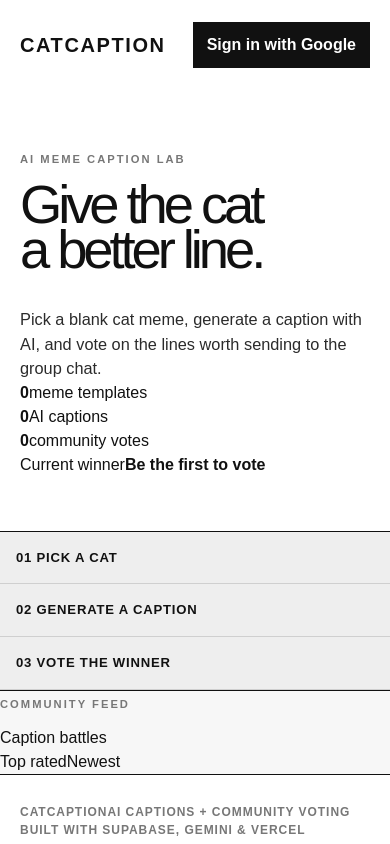
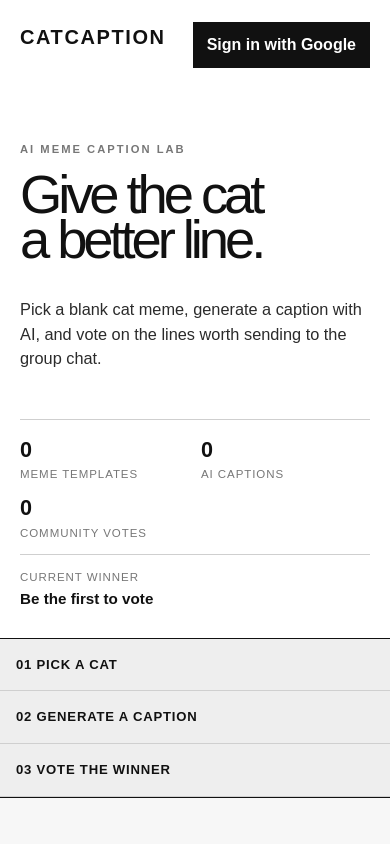
Before and after one commit to blee181/nextjs-homework, a Next.js app: page / in a window 390 px wide. Shown: the top 844 px of the page. Built offline with nearby package versions, Linux system fonts and the light colour scheme; no server answers; the database is empty.

Commit message:
Polish Week 5 responsive layout and usability

```diff
--- a/app/globals.css
+++ b/app/globals.css
@@ -11,7 +11,7 @@
 }
 
 * { box-sizing: border-box; }
-html { background: var(--paper); }
+html { background: var(--paper); scroll-behavior: smooth; }
 body {
   margin: 0;
   background: var(--paper);
@@ -25,7 +25,7 @@ button, input { font: inherit; }
 .hero {
   background: var(--white);
   border-bottom: 1px solid var(--black);
-  padding: 22px clamp(20px, 5vw, 72px) 54px;
+  padding: 22px clamp(20px, 5vw, 72px) 44px;
 }
 .nav {
   display: flex;
@@ -41,6 +41,7 @@ button, input { font: inherit; }
 }
 .navLinks { display: flex; gap: 18px; align-items: center; font-weight: 700; }
 .navLinks a { text-decoration: none; border-bottom: 1px solid var(--black); }
+.navLinks form { margin: 0; }
 .signedIn { font-size: .72rem; text-transform: uppercase; letter-spacing: .12em; color: var(--mid); }
 .loginLink {
   background: var(--black);
@@ -48,8 +49,17 @@ button, input { font: inherit; }
   padding: 10px 13px;
   border: 1px solid var(--black) !important;
 }
+.textButton {
+  border: 0;
+  border-bottom: 1px solid var(--black);
+  padding: 0;
+  background: transparent;
+  color: var(--black);
+  cursor: pointer;
+  font-weight: 700;
+}
 
-.heroCopy { max-width: 980px; padding-top: 78px; }
+.heroCopy { max-width: 980px; padding-top: 68px; }
 .eyebrow {
   display: inline-block;
   font-size: .7rem;
@@ -66,11 +76,35 @@ button, input { font: inherit; }
   max-width: 1100px;
 }
 .heroCopy p {
-  max-width: 650px;
+  max-width: 660px;
   font-size: clamp(1.02rem, 2vw, 1.35rem);
   line-height: 1.5;
   margin: 34px 0 0;
   color: var(--charcoal);
+}
+.statsBar {
+  display: grid;
+  grid-template-columns: 130px 130px 130px 1fr;
+  gap: 12px;
+  margin-top: 48px;
+  border-top: 1px solid var(--line);
+  padding-top: 18px;
+}
+.statsBar > div {
+  display: flex;
+  flex-direction: column;
+  gap: 4px;
+}
+.statsBar strong { font-size: 1.35rem; line-height: 1.15; }
+.statsBar span { color: var(--mid); font-size: .72rem; text-transform: uppercase; letter-spacing: .08em; }
+.winnerStat {
+  padding-left: 20px;
+  border-left: 1px solid var(--line);
+}
+.winnerStat strong {
+  font-size: .95rem;
+  max-width: 520px;
+  font-weight: 700;
 }
 
 .howItWorks {
@@ -89,12 +123,40 @@ button, input { font: inherit; }
 }
 .howItWorks span:last-child { border-right: 0; }
 
+.feedHeader {
+  max-width: 1240px;
+  margin: 46px auto 0;
+  padding: 0 clamp(20px, 5vw, 72px);
+  display: flex;
+  align-items: end;
+  justify-content: space-between;
+  gap: 20px;
+}
+.feedHeader h2 {
+  margin: 0;
+  font-size: clamp(2rem, 4vw, 3.3rem);
+  letter-spacing: -.055em;
+}
+.sortTabs {
+  display: flex;
+  border: 1px solid var(--black);
+  background: var(--white);
+}
+.sortTabs a {
+  text-decoration: none;
+  padding: 9px 12px;
+  font-size: .78rem;
+  font-weight: 800;
+}
+.sortTabs a + a { border-left: 1px solid var(--black); }
+.sortTabs a.active { background: var(--black); color: var(--white); }
+
 .feed { padding: 0 clamp(20px, 5vw, 72px); }
 .memeCard {
   display: grid;
   grid-template-columns: minmax(300px, .92fr) minmax(420px, 1.08fr);
   border: 1px solid var(--black);
-  margin: 52px auto;
+  margin: 34px auto 52px;
   max-width: 1240px;
   background: var(--white);
   box-shadow: 8px 8px 0 #d9d9d9;
@@ -120,7 +182,7 @@ button, input { font: inherit; }
   position: absolute;
   left: 16px;
   bottom: 16px;
-  background: rgba(255,255,255,.94);
+  background: rgba(255,255,255,.95);
   border: 1px solid var(--black);
   padding: 8px 10px;
   font-size: .78rem;
@@ -131,6 +193,13 @@ button, input { font: inherit; }
 .captionPanel { padding: clamp(22px, 4vw, 44px); }
 .sectionTitle { display: flex; align-items: start; justify-content: space-between; gap: 18px; }
 .sectionTitle h2 { font-size: 2rem; letter-spacing: -.045em; margin: 0; }
+.memeDescription {
+  margin: 9px 0 0;
+  color: var(--mid);
+  line-height: 1.45;
+  max-width: 560px;
+  font-size: .9rem;
+}
 .count {
   border: 1px solid var(--line);
   border-radius: 999px;
@@ -146,7 +215,13 @@ button, input { font: inherit; }
   padding: 16px;
   margin: 24px 0 28px;
 }
-.generator label { display: block; font-weight: 800; margin-bottom: 8px; }
+.generator label { display: block; font-weight: 800; margin-bottom: 4px; }
+.helperText {
+  color: var(--mid);
+  margin: 0 0 10px;
+  font-size: .82rem;
+  line-height: 1.4;
+}
 .generatorRow { display: flex; gap: 8px; }
 .generator input {
   min-width: 0;
@@ -164,7 +239,6 @@ button, input { font: inherit; }
   cursor: pointer;
 }
 .generator button:hover { background: var(--charcoal); }
-.generator small { display: block; margin-top: 10px; color: var(--mid); line-height: 1.4; }
 
 .lockedCta {
   display: block;
@@ -198,6 +272,7 @@ button, input { font: inherit; }
   cursor: pointer;
   font-weight: 900;
 }
+.voteButton:hover:not(:disabled) { background: var(--soft); }
 .voteButton.active { background: var(--black); color: var(--white); }
 .voteButton:disabled { cursor: not-allowed; opacity: .3; }
 .voteBox strong { font-size: .82rem; }
@@ -209,6 +284,9 @@ button, input { font: inherit; }
 }
 
 footer {
+  display: flex;
+  justify-content: space-between;
+  gap: 24px;
   background: var(--white);
   border-top: 1px solid var(--black);
   padding: 28px clamp(20px, 5vw, 72px);
@@ -218,6 +296,8 @@ footer {
   text-transform: uppercase;
   color: var(--mid);
 }
+footer div { display: flex; gap: 12px; }
+footer strong { color: var(--black); }
 
 .loginPage {
   min-height: 100vh;
@@ -251,12 +331,27 @@ footer {
   cursor: pointer;
 }
 
+@media (max-width: 900px) {
+  .statsBar { grid-template-columns: repeat(3, 1fr); }
+  .winnerStat { grid-column: 1 / -1; border-left: 0; border-top: 1px solid var(--line); padding: 14px 0 0; }
+}
+
 @media (max-width: 800px) {
+  .nav { align-items: flex-start; }
+  .navLinks { flex-wrap: wrap; justify-content: flex-end; }
   .howItWorks { grid-template-columns: 1fr; }
   .howItWorks span { border-right: 0; border-bottom: 1px solid var(--line); }
+  .feedHeader { align-items: flex-start; flex-direction: column; }
   .memeCard { grid-template-columns: 1fr; }
   .imagePanel { border-right: 0; border-bottom: 1px solid var(--black); min-height: 360px; }
   .generatorRow { flex-direction: column; }
   .captionItem { grid-template-columns: 34px 1fr; }
   .voteBox { grid-column: 2; grid-template-columns: auto auto auto; align-items: center; justify-content: start; gap: 6px; }
+  footer { flex-direction: column; }
 }
+
+@media (max-width: 560px) {
+  .statsBar { grid-template-columns: 1fr 1fr; }
+  .statsBar > div:nth-child(3) { grid-column: 1 / -1; }
+  .hero { padding-bottom: 30px; }
+}
```
